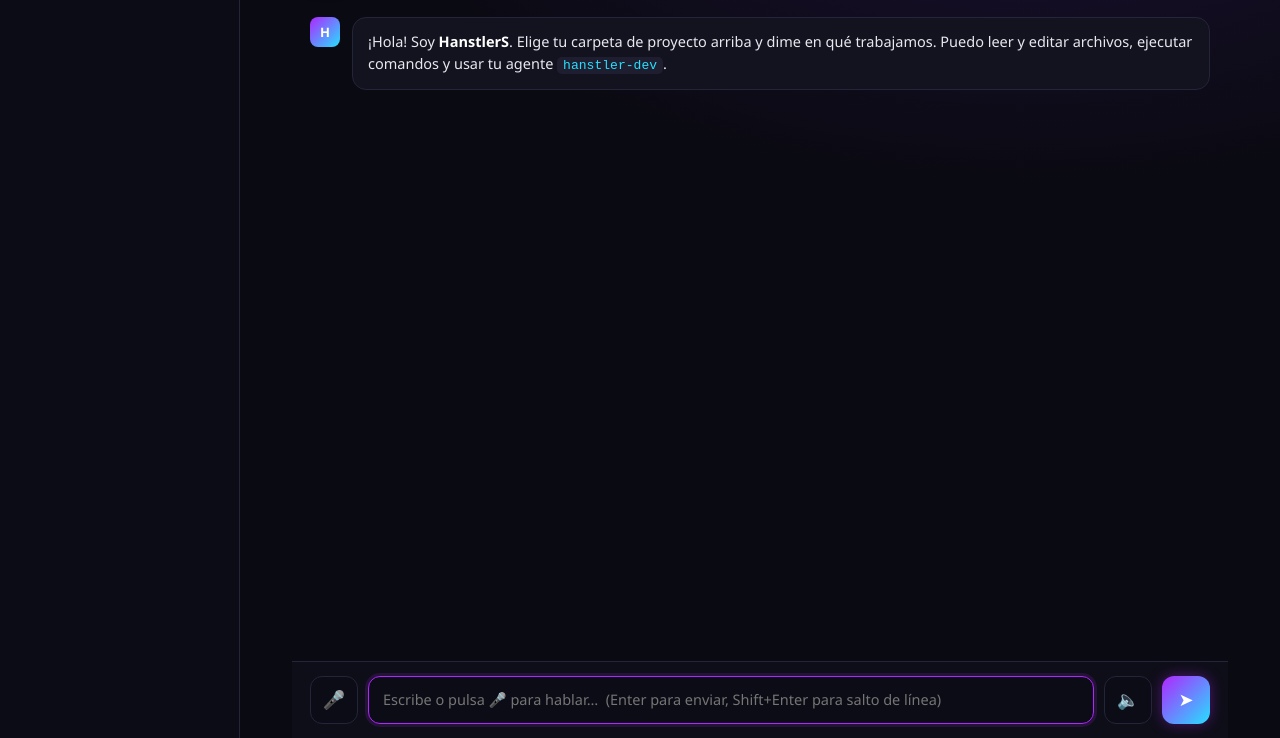
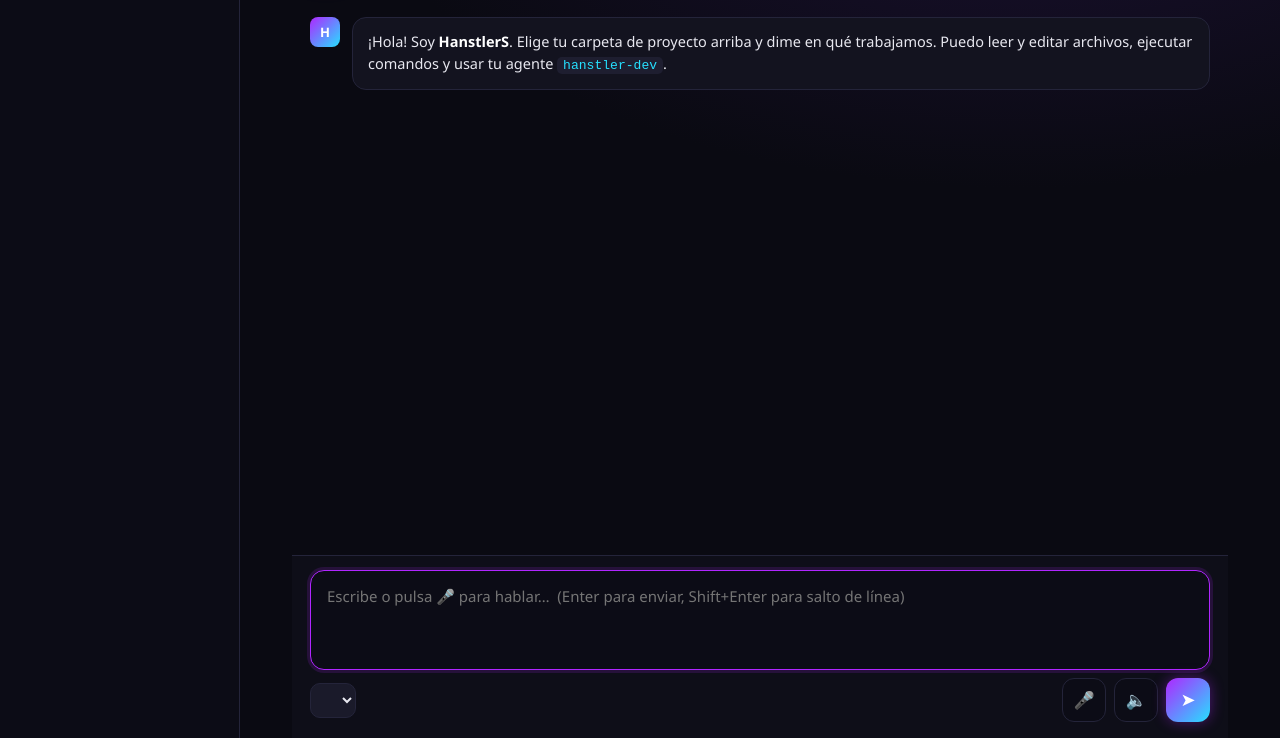
Before and after one commit to hanstlermusic-sys/hansters, a plain HTML site: page public/index.html in a window 1280 px wide. Shown: the part 62-800 px from the top of the page. Drawn offline with Linux system fonts and the light colour scheme; no server answers.

Commit message:
UI: cuadro de escritura mas grande y selector de modelo abajo junto al input

```diff
--- a/public/app.js
+++ b/public/app.js
@@ -193,7 +193,7 @@ if (modelSel) {
   });
 }
 
-function autoGrow(){ input.style.height='auto'; input.style.height=Math.min(input.scrollHeight,180)+'px'; }
+function autoGrow(){ input.style.height='auto'; input.style.height=Math.min(Math.max(input.scrollHeight,88),280)+'px'; }
 input.addEventListener('input', autoGrow);
 input.addEventListener('keydown', (e)=>{
   if(e.key==='Enter' && !e.shiftKey){ e.preventDefault(); composer.requestSubmit(); }
--- a/public/index.html
+++ b/public/index.html
@@ -24,7 +24,6 @@
     </div>
     <div class="cwd" id="cwd" title="Carpeta de trabajo">~</div>
     <div class="actions">
-      <select id="model-sel" title="Modelo (velocidad vs. calidad)"></select>
       <button id="btn-folder" title="Elegir carpeta de proyecto">📁 Carpeta</button>
     </div>
   </header>
@@ -37,10 +36,17 @@
   </main>
 
   <form id="composer">
-    <button id="btn-mic" type="button" class="mic" title="Hablar (dictar por voz)">🎤</button>
-    <textarea id="input" rows="1" placeholder="Escribe o pulsa 🎤 para hablar…  (Enter para enviar, Shift+Enter para salto de línea)"></textarea>
-    <button id="btn-speak" type="button" class="speak" title="Leer las respuestas en voz alta">🔈</button>
-    <button id="send" type="submit" title="Enviar">➤</button>
+    <textarea id="input" rows="3" placeholder="Escribe o pulsa 🎤 para hablar…  (Enter para enviar, Shift+Enter para salto de línea)"></textarea>
+    <div id="composer-bar">
+      <div class="left-tools">
+        <select id="model-sel" title="Modelo (velocidad vs. calidad)"></select>
+      </div>
+      <div class="right-tools">
+        <button id="btn-mic" type="button" class="mic" title="Hablar (dictar por voz)">🎤</button>
+        <button id="btn-speak" type="button" class="speak" title="Leer las respuestas en voz alta">🔈</button>
+        <button id="send" type="submit" title="Enviar">➤</button>
+      </div>
+    </div>
   </form>
   </div>
   </div>
--- a/public/styles.css
+++ b/public/styles.css
@@ -95,17 +95,25 @@ body{
 @keyframes blink{0%,60%,100%{opacity:.25}30%{opacity:1}}
 
 #composer{
-  display:flex;gap:10px;padding:14px 18px;border-top:1px solid var(--border);background:#0e0e18;
+  display:flex;flex-direction:column;gap:8px;padding:14px 18px 16px;border-top:1px solid var(--border);background:#0e0e18;
   max-width:936px;width:100%;margin:0 auto;
 }
 #input{
-  flex:1;resize:none;max-height:180px;background:#0c0c16;color:var(--text);
-  border:1px solid var(--border);border-radius:12px;padding:12px 14px;font-size:14.5px;
-  font-family:inherit;line-height:1.5;outline:none;
+  width:100%;resize:none;min-height:88px;max-height:280px;background:#0c0c16;color:var(--text);
+  border:1px solid var(--border);border-radius:14px;padding:14px 16px;font-size:15px;
+  font-family:inherit;line-height:1.55;outline:none;
 }
 #input:focus{border-color:var(--neon);box-shadow:0 0 0 3px rgba(176,38,255,.15);}
+#composer-bar{ display:flex;align-items:center;justify-content:space-between;gap:10px; }
+#composer-bar .left-tools{ display:flex;align-items:center;gap:8px; }
+#composer-bar .right-tools{ display:flex;align-items:center;gap:8px; }
+#model-sel{
+  background:#1a1a2a;color:var(--text);border:1px solid var(--border);border-radius:10px;
+  padding:8px 12px;font-size:13px;cursor:pointer;outline:none;max-width:230px;
+}
+#model-sel:hover{border-color:var(--neon2);}
 #send{
-  width:48px;flex:0 0 48px;border:none;border-radius:12px;color:#fff;font-size:18px;cursor:pointer;
+  width:44px;height:44px;flex:0 0 44px;border:none;border-radius:12px;color:#fff;font-size:18px;cursor:pointer;
   background:linear-gradient(135deg,var(--neon),var(--neon2));box-shadow:0 0 14px rgba(176,38,255,.4);
 }
 #send:disabled{opacity:.4;cursor:default;box-shadow:none;}
@@ -118,8 +126,8 @@ body{
 .bubble strong{color:#fff;}
 
 .mic, .speak{
-  width:48px;flex:0 0 48px;border:1px solid var(--border);border-radius:12px;background:#0c0c16;
-  color:var(--text);font-size:18px;cursor:pointer;transition:all .15s;
+  width:44px;height:44px;flex:0 0 44px;border:1px solid var(--border);border-radius:12px;background:#0c0c16;
+  color:var(--text);font-size:17px;cursor:pointer;transition:all .15s;
 }
 .mic:hover, .speak:hover{border-color:var(--neon2);box-shadow:0 0 10px rgba(38,224,255,.35);}
 .mic.listening{
```
